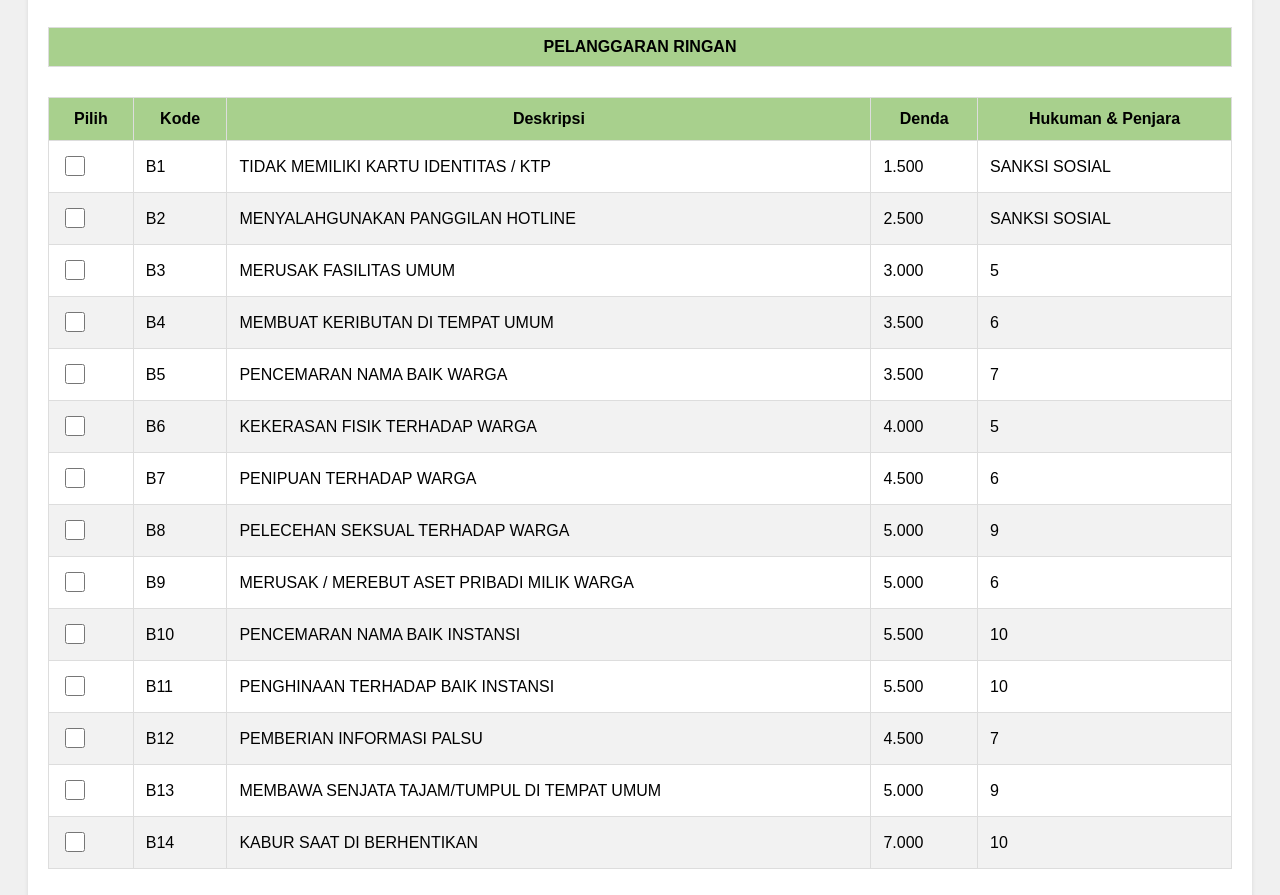
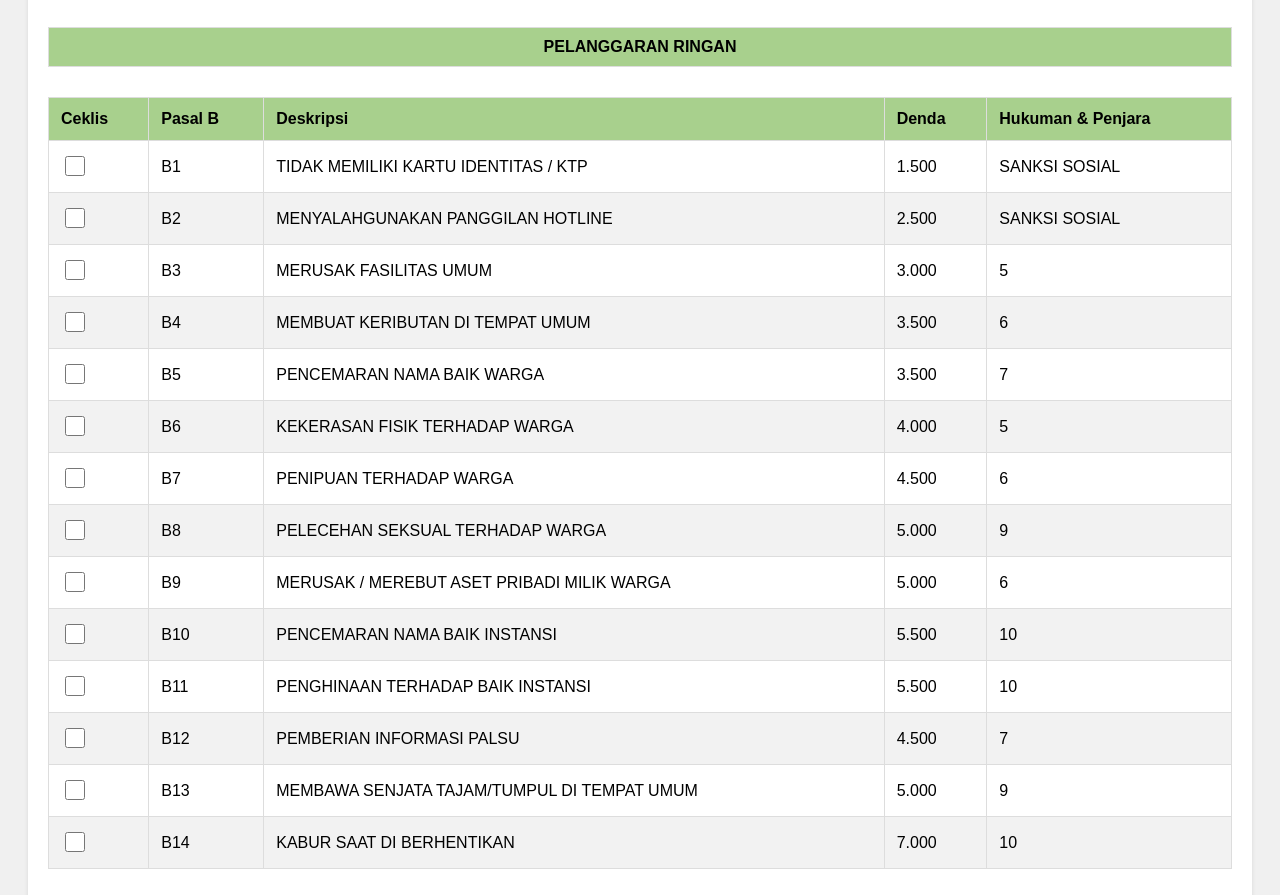
Before and after one commit to schivac/polku, a plain HTML site: page index.html in a window 1280 px wide. Shown: the part 1405-2300 px from the top of the page. Drawn offline with Linux system fonts and the light colour scheme.

Commit message:
Update index.html

```diff
--- a/index.html
+++ b/index.html
@@ -70,7 +70,6 @@
        .table2 th {
         background-color: #a8d08d;
         color: black;
-        text-align: center;
         }
 
 
@@ -360,8 +359,8 @@
         <table class="table2" id="table2">
             <thead>
                 <tr>
-            <th>Pilih</th>
-            <th>Kode</th>
+            <th>Ceklis</th>
+            <th>Pasal B</th>
             <th>Deskripsi</th>
             <th>Denda</th>
             <th>Hukuman & Penjara</th>
```
